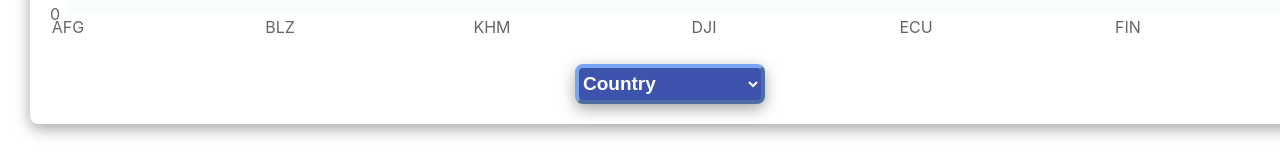
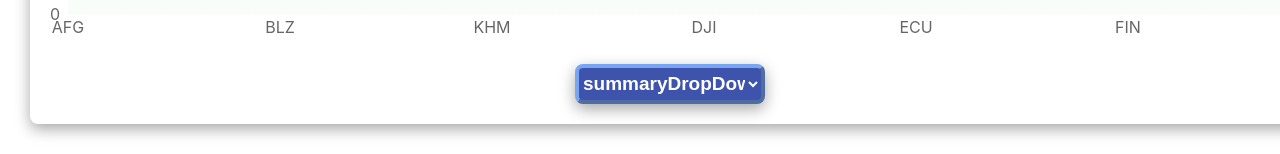
Before and after one commit to lilygostovic/DASS-frontend, a React (Create React App) app: page /summary in a window 1280 px wide. Shown: the part 707-861 px from the top of the page. Built offline with nearby package versions, Linux system fonts and the light colour scheme.

Commit message:
Added dropdown text to json

```diff
--- a/src/i18n/locales/en.json
+++ b/src/i18n/locales/en.json
@@ -83,8 +83,9 @@
   "summaryDropDown": {
     "options": {
       "gender": "Gender",
-      "motive": "Motive",
-      "country": "Country"
+      "motive": "Asylum Motive",
+      "country": "Country",
+      "lgbtq": "LGBTQ"
     }
   }
 }
--- a/src/pages/Dashboard/components/DropDown.tsx
+++ b/src/pages/Dashboard/components/DropDown.tsx
@@ -1,3 +1,5 @@
+import { useTranslation } from "react-i18next";
+
 interface dropDownProps {
   selectedOption: string
   setOption: React.Dispatch<React.SetStateAction<string>>
@@ -7,6 +9,13 @@ export const DropDown = ({ selectedOption, setOption }: dropDownProps) => {
   const handleMenuChange = (event: React.ChangeEvent<HTMLSelectElement>) => {
     setOption(event.target.value)
   }
+
+  const { t } = useTranslation();
+
+  const countryText = t("summaryDropDown.options.country");
+  const genderText = t("summaryDropDown.options.gender");
+  const motiveText = t("summaryDropDown.options.motive");
+  const lgbtqText = t("summaryDropDown.options.lgbtq")
 
   return (
     <select value={selectedOption} onChange={handleMenuChange}
@@ -23,10 +32,10 @@ export const DropDown = ({ selectedOption, setOption }: dropDownProps) => {
         margin: "20px 25px",
       }}
     >
-        <option value="country">Country</option>
-        <option value="gender">Gender</option>
-        <option value="motive">Asylum Motive</option>
-        <option value="lgbtq">LGBTQ</option>
+        <option value="country">{countryText}</option>
+        <option value="gender">{genderText}</option>
+        <option value="motive">{motiveText}</option>
+        <option value="lgbtq">{lgbtqText}</option>
     </select>
   )
 }
```
